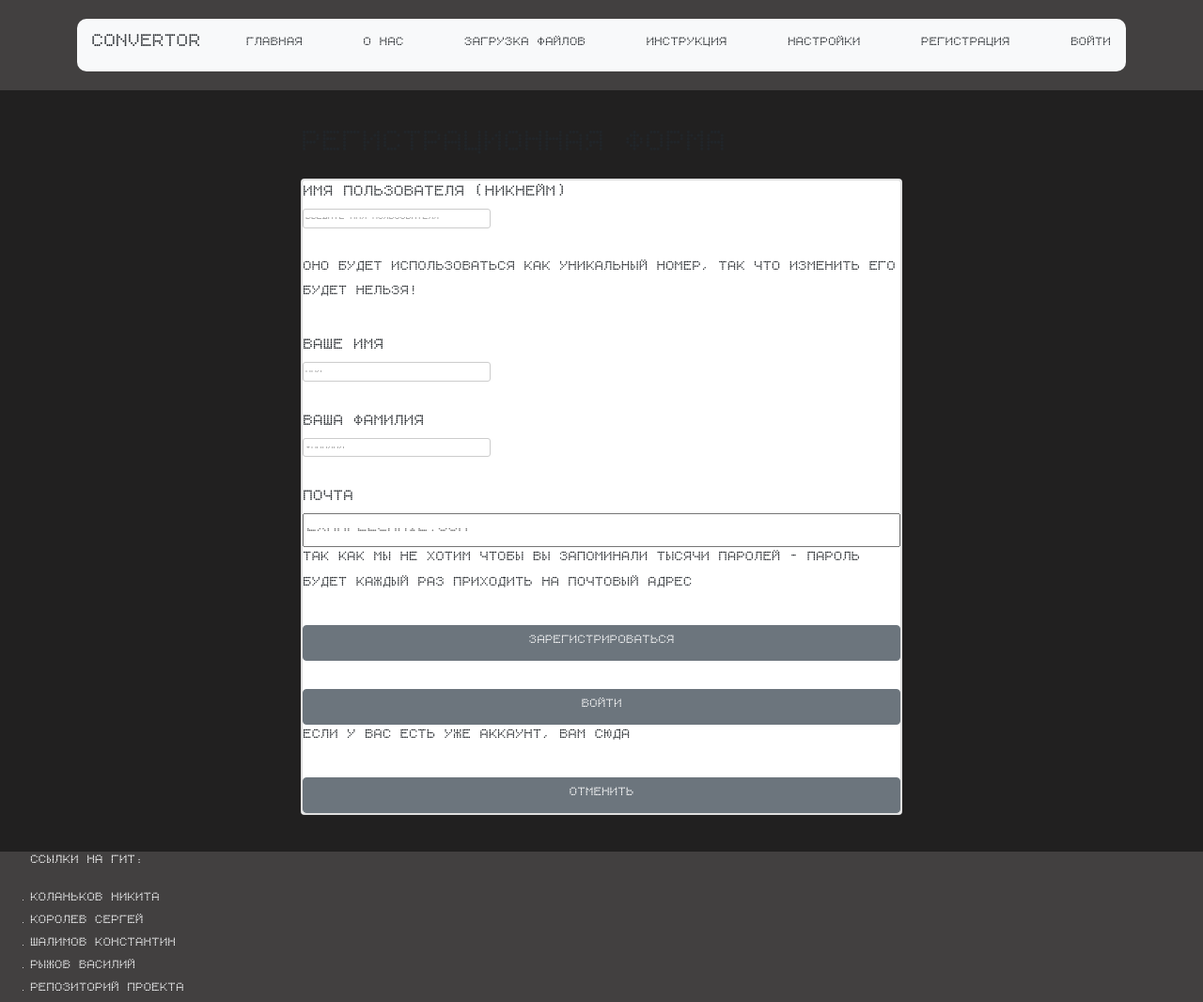
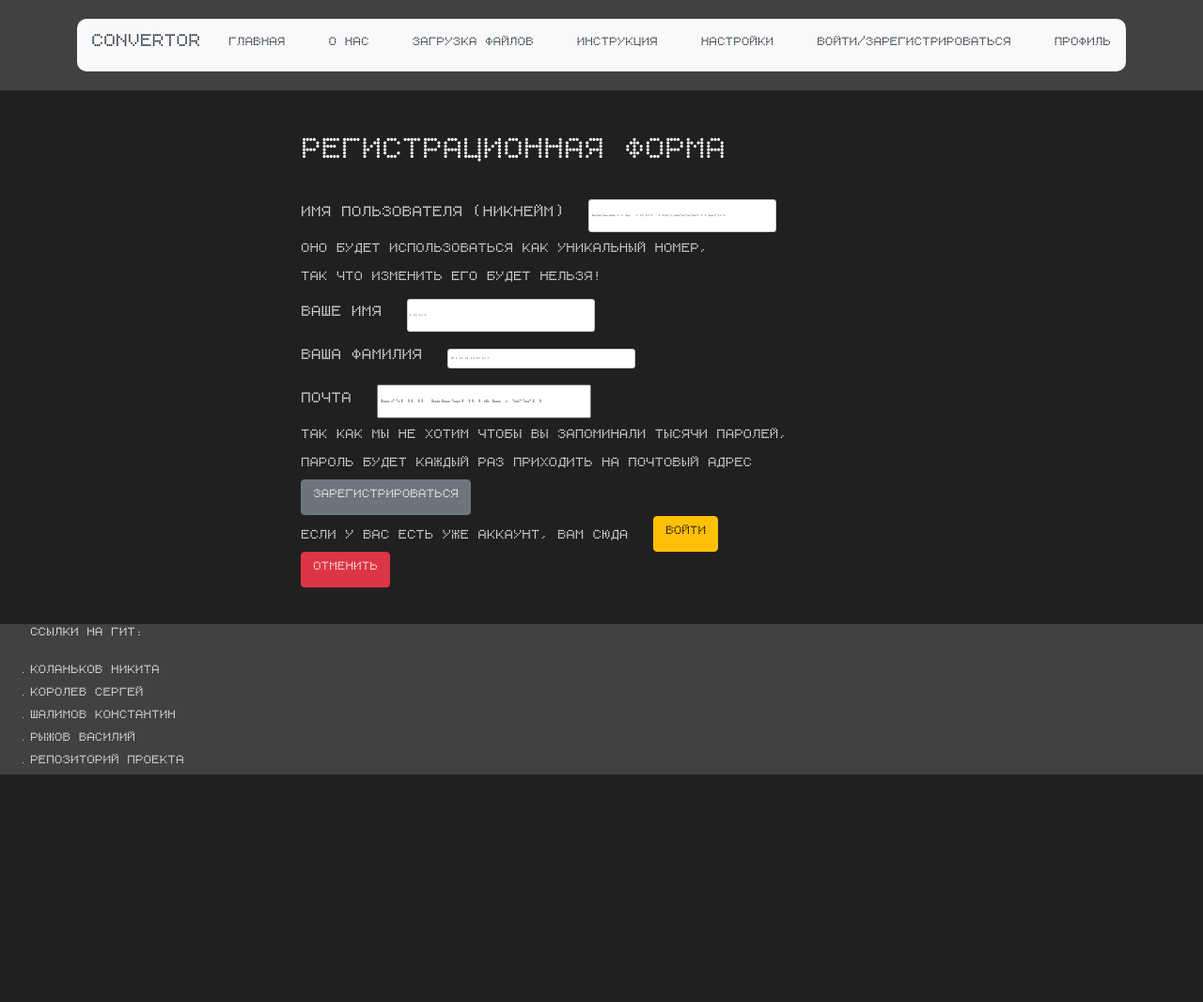
Before and after one commit to NonHexagon/Text_to_audio_service, a Flask app: page /register in a window 1280 px wide. Shown: the whole page at 94% size. After the commit the page ends 824 px from the top, so only its background shows below. Run offline with Flask 3, Linux system fonts and the light colour scheme; some libraries are stand-ins or nearby versions.

Commit message:
Да. Просто да
Я не помню что именно изменил, но оно весомое.
Ну а если честно, то мы продолжаем эксперименты с кнопками, формами и т.д.

```diff
--- a/Сайт/templates/index.html
+++ b/Сайт/templates/index.html
@@ -4,7 +4,7 @@
         <meta charset="UTF-8">
         <meta http-equiv="X-UA-Compatible" content="IE=edge">
         <meta name="viewport" content="width=device-width, initial-scale=1.0">
-        <link rel="shortcut icon" href="static/img/logo.ico" type="image/x-icon">
+        <link rel="shortcut icon" href="static/img/Beer_Beaten_35106.ico" type="image/x-icon">
         <link rel="stylesheet" href="static/css/bootstrap.min.css">
         <link rel="stylesheet" href="static/css/fontello.css">
         <link rel="stylesheet" href="static/css/style.css">
@@ -22,8 +22,8 @@
                         <a class="me-3 py-2 text-dark text-decoration-none" href="/uploader">Загрузка файлов</a>
                         <a class="me-3 py-2 text-dark text-decoration-none" href="/guide">Инструкция</a>
                         <a class="me-3 py-2 text-dark text-decoration-none" href="/settings">Настройки</a>
-                        <a class="me-3 py-2 text-dark text-decoration-none" href="/register">Регистрация</a>
-                        <a class="me-3 py-2 text-dark text-decoration-none" href="/login">Войти</a>
+                        <a class="me-3 py-2 text-dark text-decoration-none" href="/login">Войти/Зарегистрироваться</a>
+                        <a class="me-3 py-2 text-dark text-decoration-none" href="/account">Профиль</a>
                     </nav>
                 </div>
             </div>
@@ -32,9 +32,7 @@
 
     <body>
         <section>
-            <div id="main-content">
-                {%block section%}{%endblock%}
-            </div>
+            {%block section%}{%endblock%}
         </section>
         <script src="js/bootstrap.bundle.min.js"></script>
     </body>
--- a/Сайт/templates/register_form.html
+++ b/Сайт/templates/register_form.html
@@ -3,31 +3,24 @@
 Регистрация
 {%endblock%}
 {%block section%}
-<h1>Регистрационная форма</h1>
+<h1 class="me-3 py-2 text-light text-decoration-none">Регистрационная форма</h1>
 <form method="post">
-  <div class="card-deck">
-    <div class="card">
-      <div class="card body">
-        <label for="user_name">Имя пользователя (никнейм)</label>
-      <input type="text" name="user_name" id="user_name" placeholder="Введите имя пользователя"><br>
-      <small>Оно будет использоваться как уникальный номер, так что изменить его будет нельзя!</small>
+        <label for="user_name" class="me-3 py-2 text-light text-decoration-none">Имя пользователя (никнейм)</label>
+      <input type="text" class="me-3 py-2 text-light text-decoration-none" name="user_name" id="user_name" placeholder="Введите имя пользователя"><br>
+      <small class="me-3 py-2 text-light text-decoration-none">Оно будет использоваться как уникальный номер,<br>так что изменить его будет нельзя!</small>
       <br>
-    <label>Ваше имя</label>
-    <input type="text" name="f_name" id="f_name" placeholder="Имя"><br>
-    <label>Ваша фамилия</label>
-    <input type="text" name="l_name" id="l_name" placeholder="Фамилия"><br>
-    <label>Почта</label>
-    <input type="email" name="email" id="email" placeholder="example@mail.com">
-    <small>Так как мы не хотим чтобы вы запоминали тысячи паролей - пароль будет каждый раз приходить на почтовый адрес</small><br>
+    <label class="me-3 py-2 text-light text-decoration-none">Ваше имя</label>
+    <input class="me-3 py-2 text-light text-decoration-none" type="text" name="f_name" id="f_name" placeholder="Имя" required><br>
+    <label class="me-3 py-2 text-light text-decoration-none">Ваша фамилия</label>
+    <input type="text" name="l_name" id="l_name" placeholder="Фамилия" required><br>
+    <label class="me-3 py-2 text-light text-decoration-none">Почта</label>
+    <input type="email" name="email" id="email" placeholder="example@mail.com" required><br>
+    <small class="me-3 py-2 text-light text-decoration-none">Так как мы не хотим чтобы вы запоминали тысячи паролей,<br>пароль будет каждый раз приходить на почтовый адрес</small><br>
     <input href="/login.html" type="submit" class="btn btn-secondary" value="Зарегистрироваться">
     <br>
-    <a href="/login" class="btn btn-secondary">Войти</a>
-    <small>Если у вас есть уже аккаунт, вам сюда</small>
-    <br>
-    <a href="/" class="btn btn-secondary">Отменить</a>
-      </div>
-    </div>
-  </div>
+    <small class="me-3 py-2 text-light text-decoration-none">Если у вас есть уже аккаунт, вам сюда</small>
+    <a href="/login" class="btn btn-warning">Войти</a><br>
+    <a href="/" class="btn btn-danger">Отменить</a>
 </form>
 {%endblock%}
 
```
Also changed, not shown: Сайт/templates/account.html (+8 -2 lines), Сайт/templates/login.html (+9 -9 lines), Сайт/templates/main.html (+6 -5 lines).
